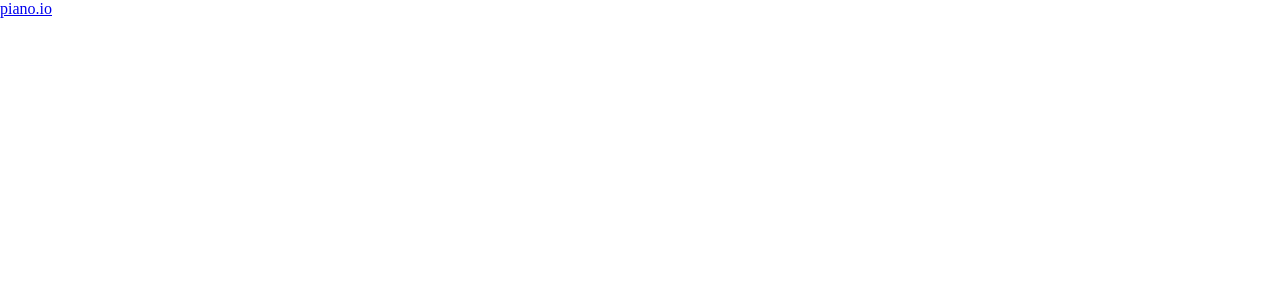
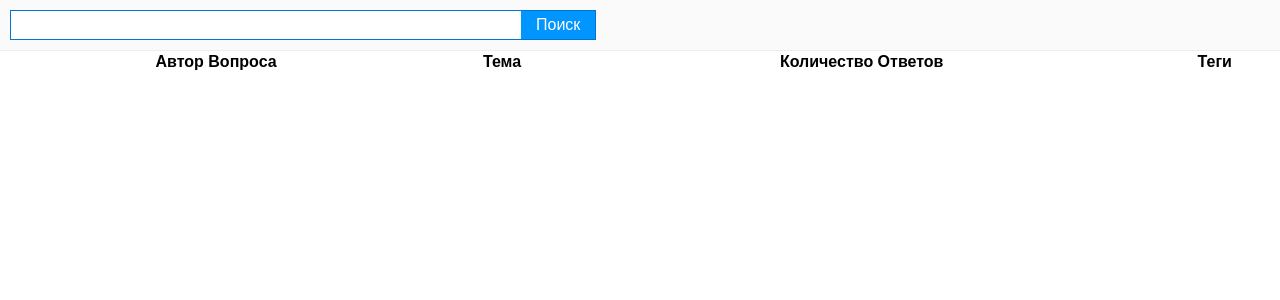
Before and after one commit to eruzanov/piano.io, a React app: page / in a window 1280 px wide. Shown: the top 300 px of the page. Built offline with nearby package versions, Linux system fonts and the light colour scheme.

Commit message:
добавил менеджер состояния(redux), асинхронные actions(thunk)

```diff
--- a/package.json
+++ b/package.json
@@ -10,6 +10,7 @@
   "author": "Eugene Ruzanov <eugene.ruzanov@yandex.ru>",
   "license": "ISC",
   "dependencies": {
+    "axios": "^0.17.0",
     "babel-core": "^6.26.0",
     "babel-loader": "^7.1.2",
     "babel-preset-es2015": "^6.24.1",
@@ -18,6 +19,9 @@
     "normalize.css": "^7.0.0",
     "react": "^16.0.0",
     "react-dom": "^16.0.0",
+    "react-redux": "^5.0.6",
+    "redux": "^3.7.2",
+    "redux-thunk": "^2.2.0",
     "style-loader": "^0.19.0",
     "webpack": "^3.8.1",
     "webpack-dev-server": "^2.9.3"
--- a/public/index.html
+++ b/public/index.html
@@ -2,7 +2,7 @@
 <html lang="en">
 <head>
     <meta charset="UTF-8">
-    <title>piono.io</title>
+    <title>piano.io</title>
 </head>
 <body>
 <div id="app"></div>
--- /dev/null
+++ b/src/actions.js
@@ -0,0 +1,20 @@
+import axios from 'axios';
+import {API_KEY, SEARCH_RESULT} from './const';
+
+export const search = intitle => dispatch => {
+  axios
+    .get(
+      'search',
+      {
+        params: {
+          key: API_KEY,
+          site: 'stackoverflow',
+          intitle
+        }
+      }
+    )
+    .then(({data}) => {
+      dispatch({type: SEARCH_RESULT, data})
+    })
+    .catch(err => console.log(err));
+};
--- /dev/null
+++ b/src/components/App.js
@@ -0,0 +1,11 @@
+import React from 'react';
+import Header from './Header';
+import SearchResults from './SearchResults';
+import './app.css';
+
+export default () => ([
+  <Header key={0}/>,
+  <div key={1} className="container">
+    <SearchResults/>
+  </div>
+]);
--- /dev/null
+++ b/src/components/Header/index.css
@@ -0,0 +1,31 @@
+.header {
+    position: absolute;
+    top: 0;
+    right: 0;
+    left: 0;
+    height: 50px;
+    background-color: #fafafb;
+    border-bottom: 1px solid #eee;
+}
+
+.search-form {
+    margin: 10px;
+}
+
+.search-form__input {
+    padding: 5px;
+    width: 500px;
+    border: 1px solid #07c;
+    border-right: none;
+    outline: none;
+}
+
+.search-form__button {
+    padding: 5px 15px;
+    background-color: #0095ff;
+    border: 1px solid #07c;
+    border-left: none;
+    color: white;
+    cursor: pointer;
+    outline: none;
+}
--- /dev/null
+++ b/src/components/Header/index.js
@@ -0,0 +1,29 @@
+import React, {Component} from 'react';
+import {connect} from 'react-redux';
+import {search} from '../../actions';
+import './index.css';
+
+class SearchForm extends Component {
+  onSearch(e) {
+    e.preventDefault();
+    const intitle = e.target.search.value.trim();
+    if (intitle) this.props.onSearch(intitle);
+  };
+
+  render() {
+    return (
+      <div className="header">
+        <form className="search-form" onSubmit={e => this.onSearch(e)}>
+          <input name="search" className="search-form__input" type="text"/>
+          <button className="search-form__button">Поиск</button>
+        </form>
+      </div>
+    );
+  }
+}
+
+const mapDispatchToProps = dispatch => ({
+  onSearch: s => dispatch(search(s))
+});
+
+export default connect(null, mapDispatchToProps)(SearchForm);
--- /dev/null
+++ b/src/components/SearchResults/index.css
@@ -0,0 +1,8 @@
+.search-results {
+    width: 100%;
+}
+
+.search-results table {
+    width: 100%;
+    text-transform: capitalize;
+}
--- /dev/null
+++ b/src/components/SearchResults/index.js
@@ -0,0 +1,36 @@
+import React, {Component} from 'react';
+import {connect} from 'react-redux';
+import './index.css';
+
+class SearchResults extends Component {
+  render() {
+    return (
+      <div className="search-results">
+        <table>
+          <thead>
+          <tr>
+            <th>автор вопроса</th>
+            <th>тема</th>
+            <th>количество ответов</th>
+            <th>теги</th>
+          </tr>
+          </thead>
+          <tbody>
+          {this.props.items.map(item =>
+          <tr>
+            <td>{item.owner.display_name}</td>
+            <td>{item.title}</td>
+            <td>{item.answer_count}</td>
+            <td>{item.tags.join(', ')}</td>
+          </tr>
+          )}
+          </tbody>
+        </table>
+      </div>
+    );
+  }
+}
+
+const mapStateToProps = state => state.searchResults;
+
+export default connect(mapStateToProps)(SearchResults);
--- /dev/null
+++ b/src/components/app.css
@@ -0,0 +1,10 @@
+body {
+    font-family: Arial, Helvetica, sans-serif;
+}
+.container {
+    position: absolute;
+    top: 50px;
+    right: 0;
+    left: 0;
+    bottom: 0;
+}
--- /dev/null
+++ b/src/const.js
@@ -0,0 +1,3 @@
+export const API_KEY = 'U4DMV*8nvpm3EOpvf69Rxw((';
+
+export const SEARCH_RESULT = 'SEARCH_RESULT';
--- a/src/index.js
+++ b/src/index.js
@@ -1,11 +1,26 @@
-import React, {Component} from 'react';
+import React from 'react';
 import {render} from 'react-dom';
+import {createStore, applyMiddleware} from 'redux';
+import {Provider} from 'react-redux';
+import thunk from 'redux-thunk';
+import reducer from './reducer';
+import axios from 'axios';
+import App from './components/App';
 import 'normalize.css';
 
-class App extends Component {
-  render() {
-    return <a href="http://piano.io/">piano.io</a>;
-  }
-}
+axios.defaults.baseURL = 'https://api.stackexchange.com/2.2';
 
-render(<App/>, document.querySelector('#app'));
+const composeEnhancers =
+  typeof window === 'object' &&
+  window.__REDUX_DEVTOOLS_EXTENSION_COMPOSE__ ?
+    window.__REDUX_DEVTOOLS_EXTENSION_COMPOSE__ : compose;
+
+const enhancer = composeEnhancers(applyMiddleware(thunk));
+const store = createStore(reducer, enhancer);
+
+render(
+  <Provider store={store}>
+    <App/>
+  </Provider>,
+  document.querySelector('#app')
+);
--- /dev/null
+++ b/src/reducer.js
@@ -0,0 +1,14 @@
+import {SEARCH_RESULT} from './const';
+
+const initialState = {
+  searchResults: {items: []},
+};
+
+export default (state = initialState, action) => {
+  switch (action.type) {
+    case SEARCH_RESULT:
+      return Object.assign({}, state, {searchResults: action.data});
+    default:
+      return state;
+  }
+};
```
Also changed, not shown: 1 other file (tests, documents, lock files or other folders).
